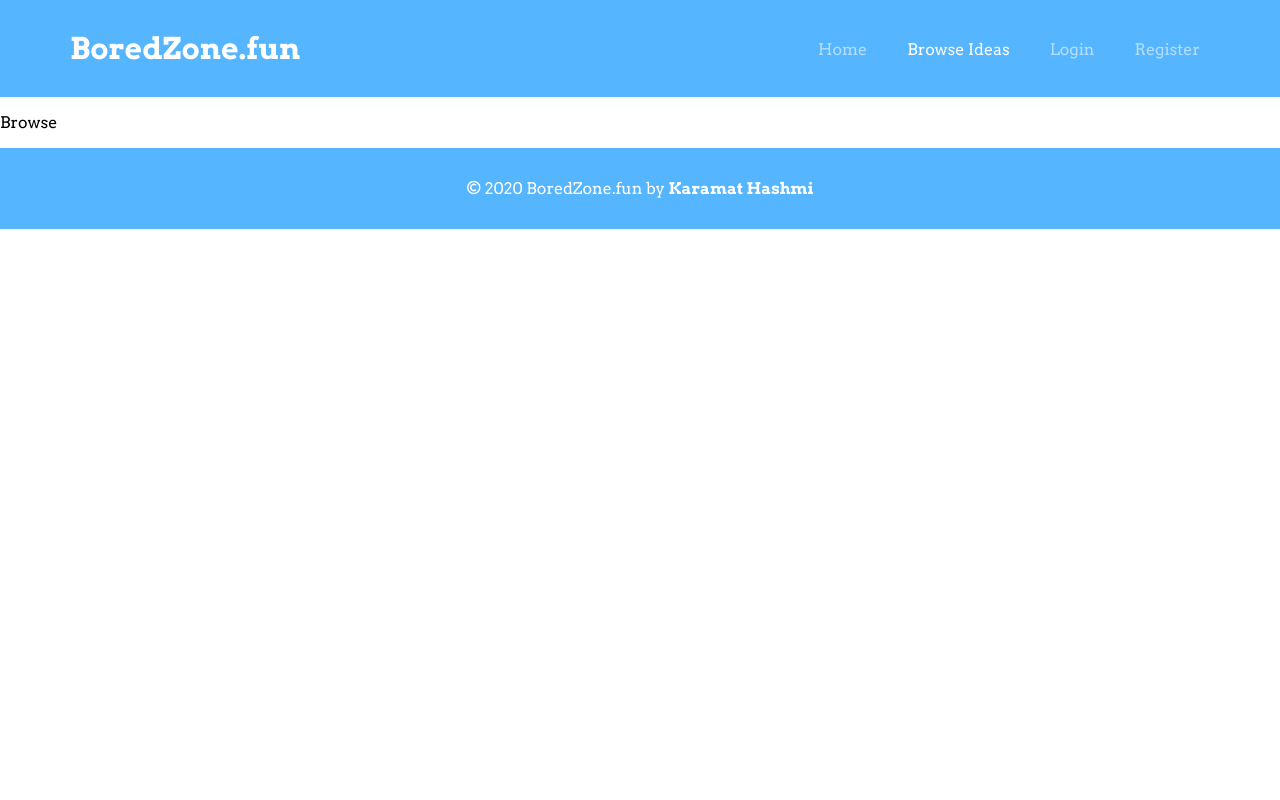
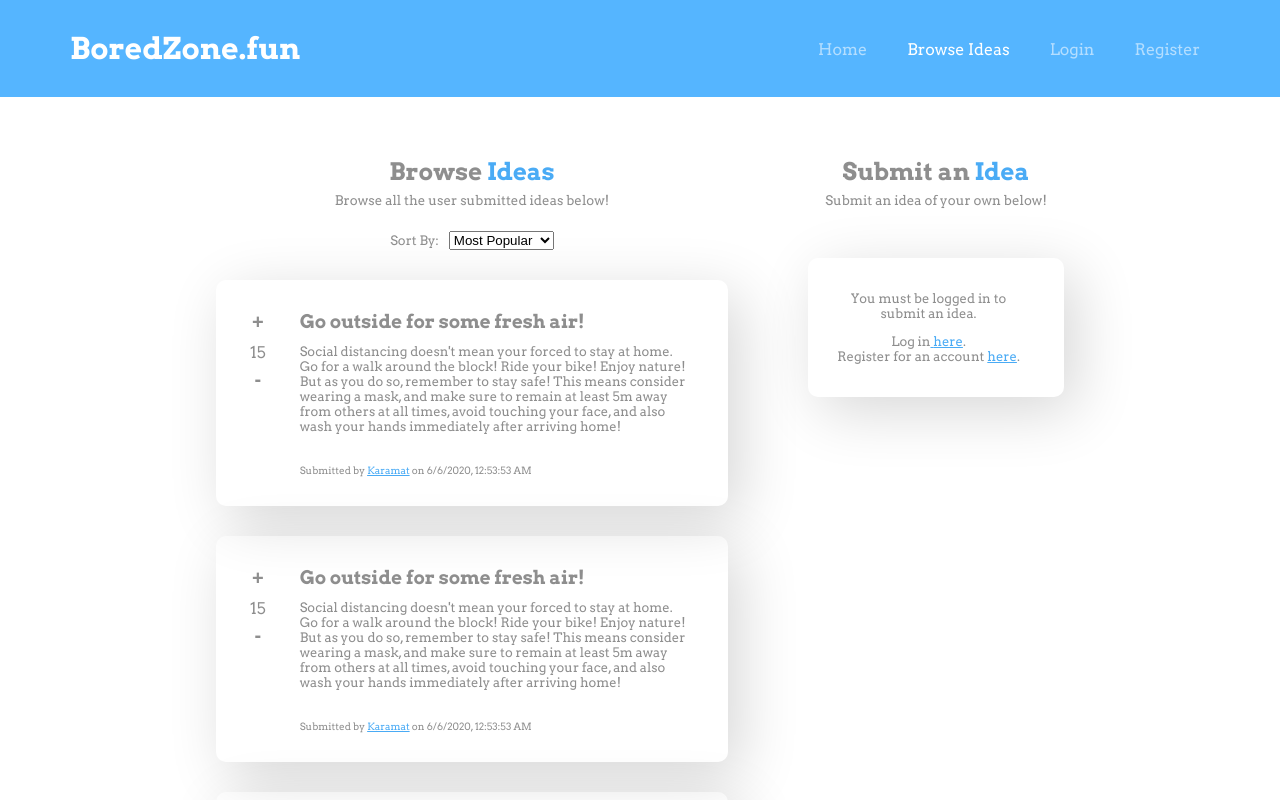
Before and after one commit to KaamiDev/boredzone.fun-frontend, a React (Create React App) app: page /browse in a window 1280 px wide. Shown: the top 800 px of the page. Built offline with nearby package versions, Linux system fonts and the light colour scheme.

Commit message:
styled browse ideas page

```diff
--- a/public/index.html
+++ b/public/index.html
@@ -3,7 +3,8 @@
   <head>
     <meta charset="utf-8" />
     <link rel="icon" href="%PUBLIC_URL%/favicon.ico" />
-    <meta name="viewport" content="width=device-width, initial-scale=1" />
+    <!-- <meta name="viewport" content="width=device-width, initial-scale=1" /> -->
+
     <meta name="theme-color" content="#000000" />
     <meta
       name="description"
--- a/src/App.css
+++ b/src/App.css
@@ -206,3 +206,37 @@ body {
 .show-more {
 	font-size: 15px;
 }
+
+.sort-selector {
+	margin-bottom: 30px;
+}
+
+.sort-selector-label {
+	margin-right: 10px;
+	font-size: 13px;
+}
+
+.fake-submit-box-text {
+	resize: none;
+	width: 100%;
+	padding: 10px;
+	font-family: 'Arvo', Serif;
+}
+
+.universal-btn {
+	background-color: #55b5ff;
+	border: none;
+	outline: none;
+	color: #fff;
+	padding: 5px 30px;
+	border-radius: 25px;
+	cursor: pointer;
+}
+
+.universal-btn:hover {
+	background-color: #66bdff;
+}
+
+.submit-idea-btn {
+	margin-top: 10px;
+}
--- a/src/components/Browse.js
+++ b/src/components/Browse.js
@@ -1,9 +1,45 @@
 import React from 'react';
+import { Link } from 'react-router-dom';
+import IdeaCard from './IdeaCard';
+import SubmitCard from './SubmitCard';
 
 const Browse = () => {
 	return (
-		<div>
-			<p>Browse</p>
+		<div className="home-contents">
+			<div className="popular-column">
+				<div className="column-heading" style={{ marginBottom: '10px' }}>
+					<h2>
+						Browse <span>Ideas</span>
+					</h2>
+					<h5>Browse all the user submitted ideas below!</h5>
+				</div>
+				<span className="sort-selector-label">Sort By:</span>
+				<select className="sort-selector">
+					<option>Most Popular</option>
+					<option>Least Popular</option>
+					<option>Newest</option>
+					<option>Oldest</option>
+				</select>
+				<IdeaCard />
+				<IdeaCard />
+				<IdeaCard />
+				<IdeaCard />
+				<IdeaCard />
+				<IdeaCard />
+				<IdeaCard />
+				<Link className="color-link show-more" to="/browse">
+					Load More..
+				</Link>
+			</div>
+			<div className="submit-column">
+				<div className="column-heading">
+					<h2>
+						Submit an <span>Idea</span>
+					</h2>
+					<h5>Submit an idea of your own below!</h5>
+				</div>
+				<SubmitCard />
+			</div>
 		</div>
 	);
 };
--- a/src/components/SubmitCard.js
+++ b/src/components/SubmitCard.js
@@ -15,6 +15,10 @@ const SubmitCard = () => {
 					here
 				</Link>.
 			</p>
+			{/* <form>
+				<textarea placeholder="Briefly describe your idea here.." className="fake-submit-box-text" />
+				<button className="universal-btn submit-idea-btn">Continue</button>
+			</form> */}
 		</div>
 	);
 };
```
